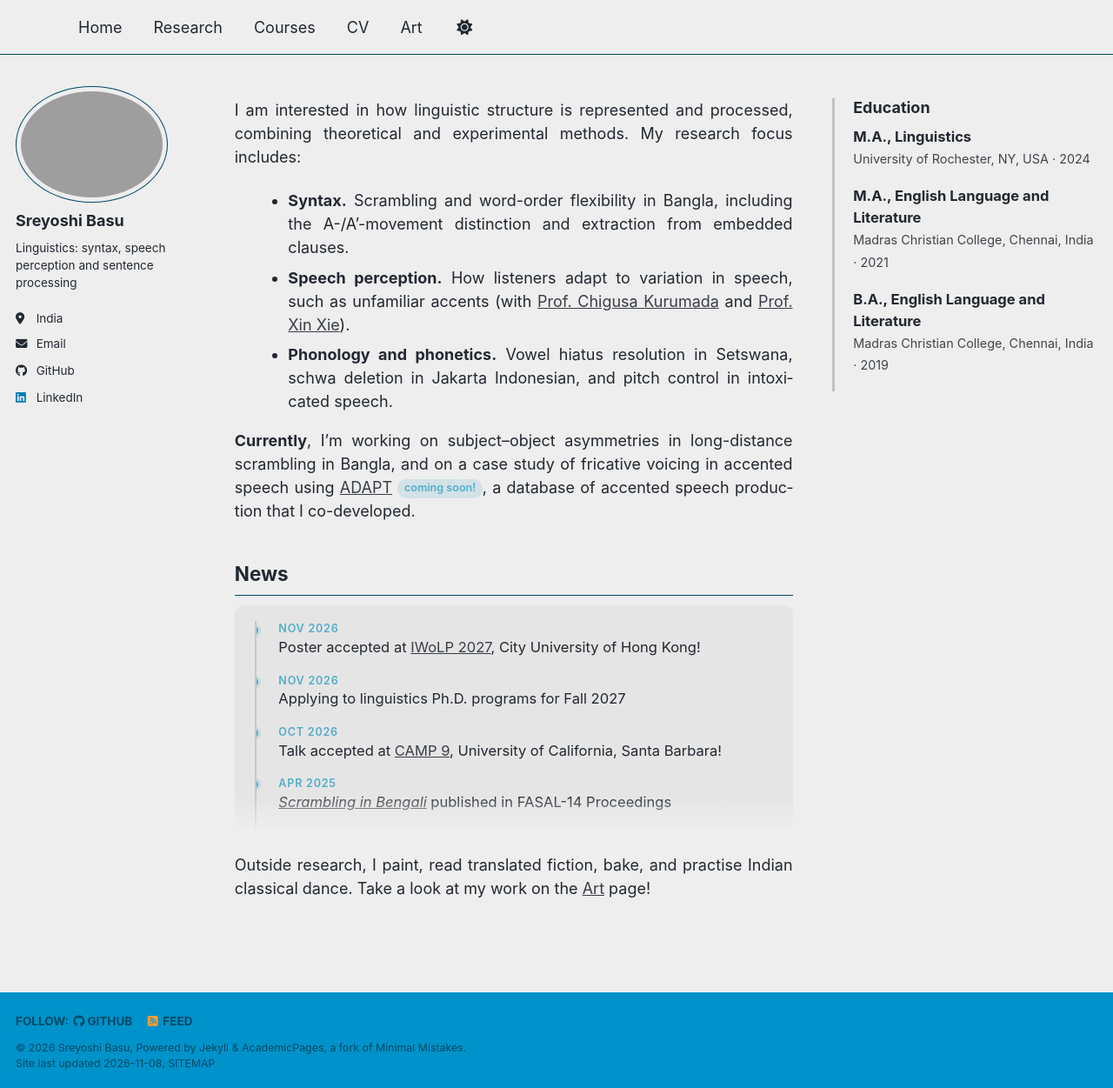
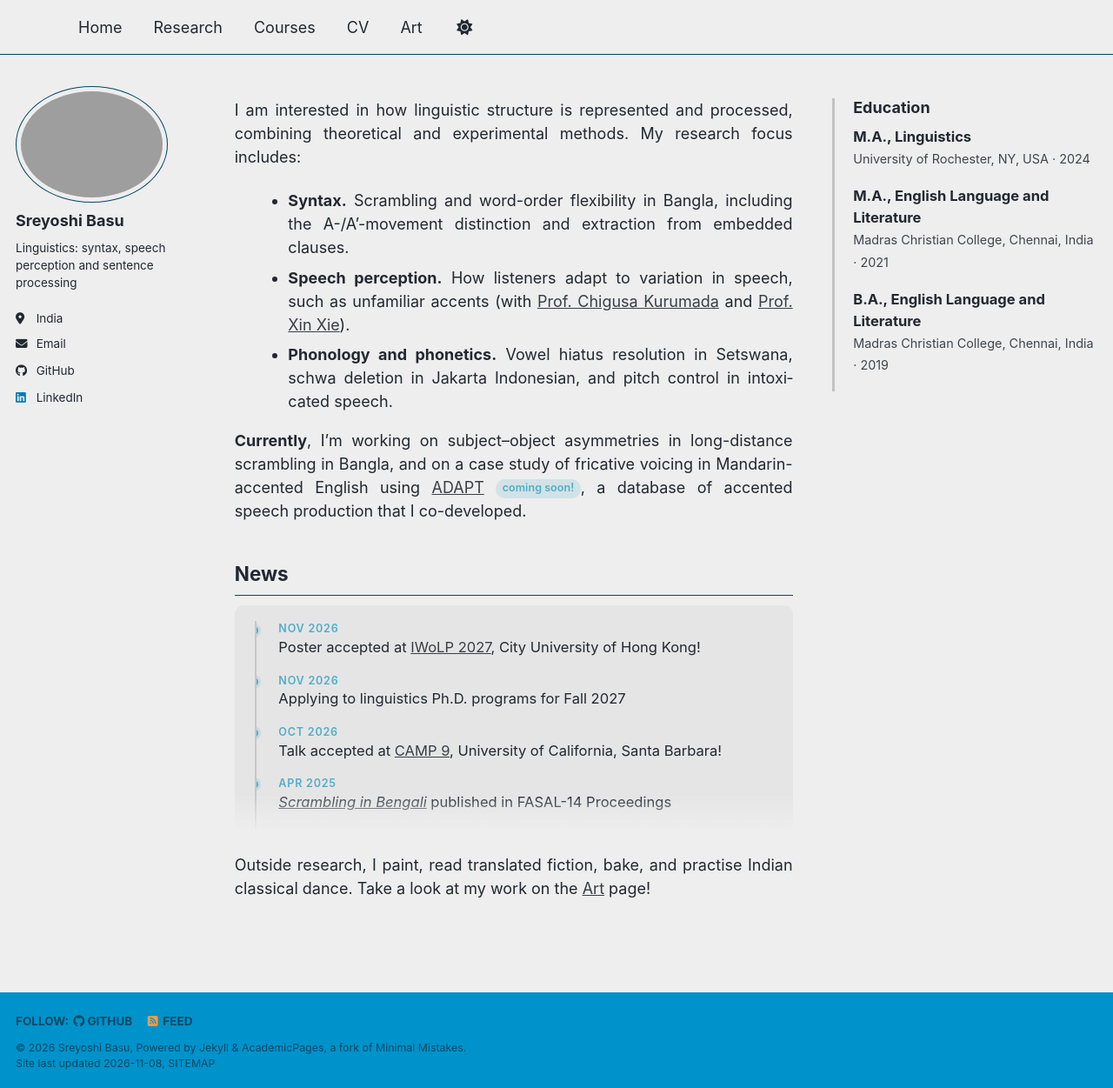
Before and after one commit to sreyoshi-basu/sreyoshi-basu.github.io, a Jekyll site: the page built from _pages/about.md, in a window 1280 px wide and 1251 px high. Shown: the whole window at 87% size. Built offline with Jekyll 4.4.1, drawn with Linux system fonts in a browser that asks for light colours; a script bundle is joined from its source files by our own code; a style sheet for code colours, icons or effects is not loaded.

Commit message:
Update about.md

```diff
--- a/_pages/about.md
+++ b/_pages/about.md
@@ -47,7 +47,7 @@ I am interested in how linguistic structure is represented and processed, combin
 - **Speech perception.** How listeners adapt to variation in speech, such as unfamiliar accents (with <a href="https://www.sas.rochester.edu/bcs/people/faculty/kurumada_chigusa/" target="_blank">Prof. Chigusa Kurumada</a> and <a href="https://scholar.google.com/citations?user=hKP-8Y8AAAAJ&hl=en" target="_blank">Prof. Xin Xie</a>).
 - **Phonology and phonetics.** Vowel hiatus resolution in Setswana, schwa deletion in Jakarta Indonesian, and pitch control in intoxicated speech.
 
-**Currently**, I'm working on subject–object asymmetries in long-distance scrambling in Bangla, and on a case study of fricative voicing in accented speech using <a href="https://osf.io/q32m6/overview" target="_blank">ADAPT</a> <span class="tag">coming soon!</span>, a database of accented speech production that I co-developed.
+**Currently**, I'm working on subject–object asymmetries in long-distance scrambling in Bangla, and on a case study of fricative voicing in Mandarin-accented English using <a href="https://osf.io/q32m6/overview" target="_blank">ADAPT</a> <span class="tag">coming soon!</span>, a database of accented speech production that I co-developed.
 
 ## News
 
```
